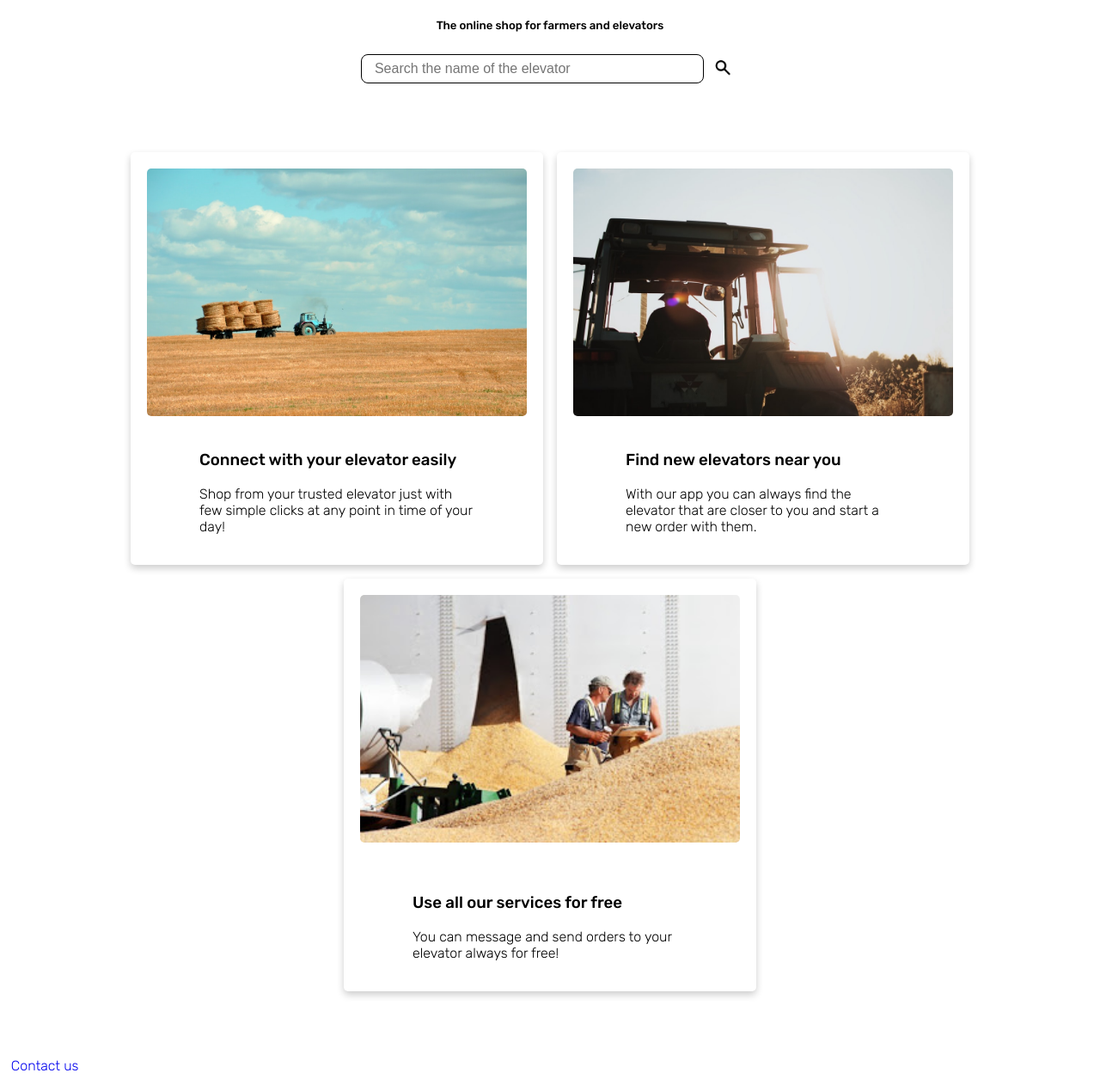
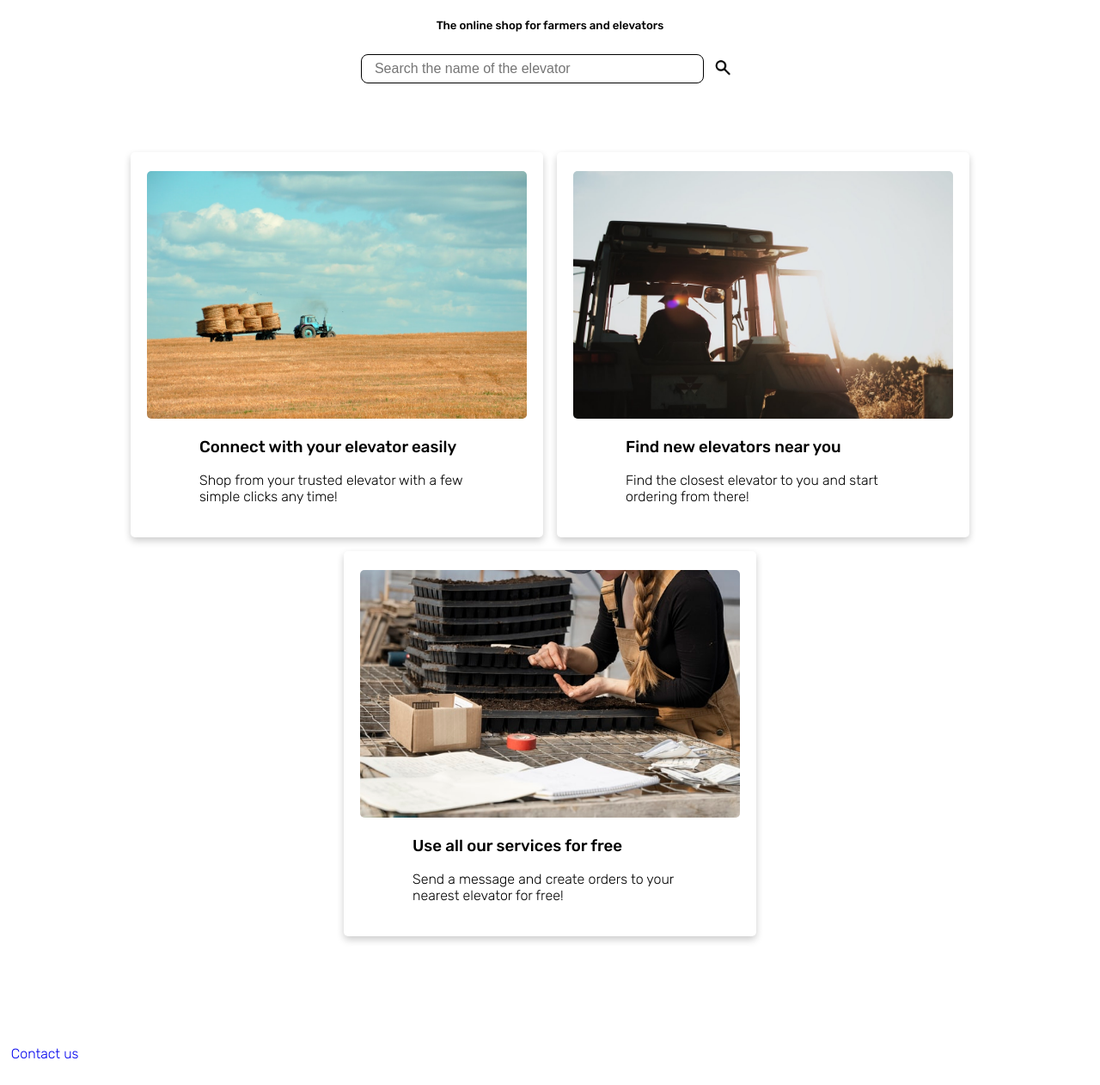
Before and after one commit to lukfd/farmerselevator, a Flask app: page / in a window 1280 px wide. Shown: the part 81-1343 px from the top of the page at 86% size. After the commit the page ends 1313 px from the top, so only its background shows below. Run offline with Flask 2, Linux system fonts and the light colour scheme.

Commit message:
fixed spacing

```diff
--- a/static/css/index.css
+++ b/static/css/index.css
@@ -115,10 +115,10 @@
     transition: 0.3s;
     border-radius: 5px;
     width: 30em;
-    height: 30em;
+    height: 28em;
     display: flex;
     flex-direction: column;
-    justify-content: space-between;
+    justify-content: space-evenly;
     align-items: center;
     text-align: center;
     padding: 4%;
@@ -128,9 +128,9 @@
     width: 100%;
     height: 18rem;
     object-fit: cover;
+    justify-self: normal;
     border-radius: 5px 5px 5px 5px;
 }
-
 
 @media screen and (max-width: 500px) {
   .card {
@@ -308,7 +308,7 @@
 
 footer {
     position: relative;
-    bottom: 0;
+    bottom: -50px;
     padding: 1%;
 }
 
--- a/templates/index.html
+++ b/templates/index.html
@@ -70,7 +70,7 @@
           <img src="/static/images/card-1.jpg">
           <div class="container">
             <h3>Connect with your elevator easily</h3>
-            <p>Shop from your trusted elevator just with few simple clicks at any point in time of your day!</p>
+            <p>Shop from your trusted elevator with a few simple clicks any time!</p>
           </div>
         </div>
       </li>
@@ -79,16 +79,16 @@
           <img src="/static/images/card-2.jpg">
           <div class="container">
             <h3>Find new elevators near you</h3>
-            <p>With our app you can always find the elevator that are closer to you and start a new order with them.</p>
+            <p>Find the closest elevator to you and start ordering from there!</p>
           </div>
         </div>
       </li>
       <li>
         <div class="card">
-          <img src="/static/images/card-4.jpg">
+          <img src="/static/images/card-3.jpg">
           <div class="container">
             <h3>Use all our services for free</h3>
-            <p>You can message and send orders to your elevator always for free!</p>
+            <p>Send a message and create orders to your nearest elevator for free!</p>
           </div>
         </div>
       </li>
```
Also changed, not shown: static/images/card-5.jpg (added).
